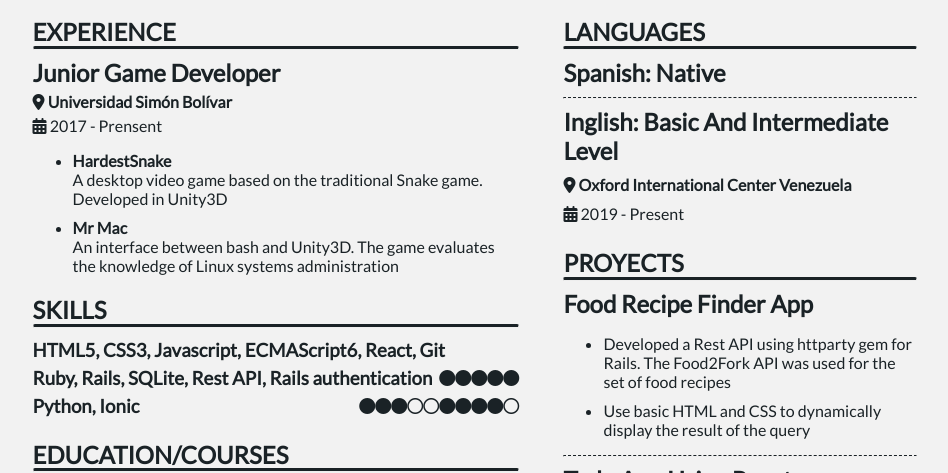
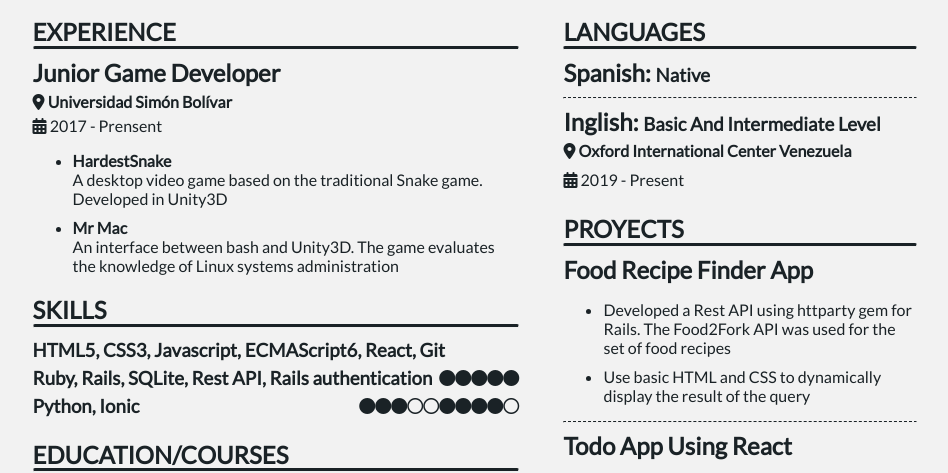
Before and after one commit to CSivira/CurriculumVitae, a plain HTML site: page docs/index.html in a window 1280 px wide. Shown: the part 291-764 px from the top of the page, without its empty margins (165-1113 px from the left). Drawn offline with Linux system fonts and the light colour scheme.

Commit message:
Add files via upload

```diff
--- a/docs/css/main.css
+++ b/docs/css/main.css
@@ -152,6 +152,10 @@ main {
     margin: 5px 0px;
 }
 
+.lanItem h2, .lanItem h3 {
+    display: inline;
+}
+
 .achievements ul , .achievements h2 , .achievements p{
     margin: 0;
 }
--- a/docs/index.html
+++ b/docs/index.html
@@ -170,9 +170,13 @@
                     <h1>LANGUAGES</h1>
                     <hr class="solidLine">
                     <div class="lanItem">
-                        <h2>Spanish: Native</h2>
+                        <h2>Spanish:
+                            <h3>Native</h3>
+                        </h2>
                         <hr class="dotLine">
-                        <h2>Inglish: Basic And Intermediate Level</h2>
+                        <h2>Inglish:
+                            <h3>Basic And Intermediate Level</h3>
+                        </h2>
                         <div>
                             <i class="fas fa-map-marker-alt"></i>
                             <h4>Oxford International Center Venezuela</h4>
```
